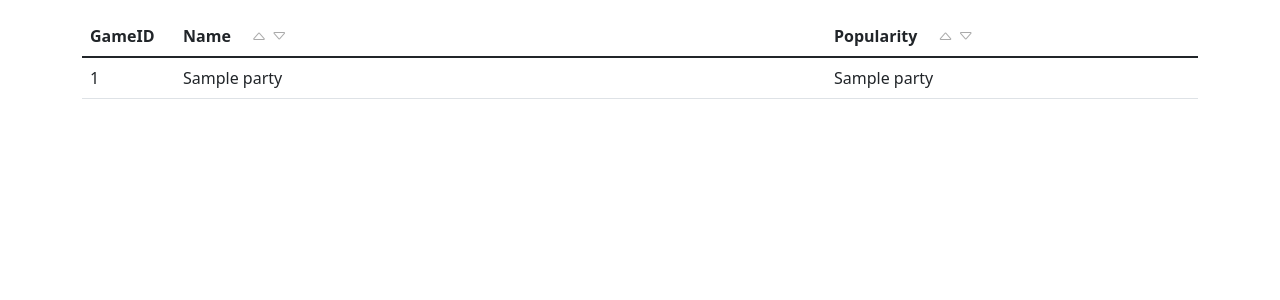
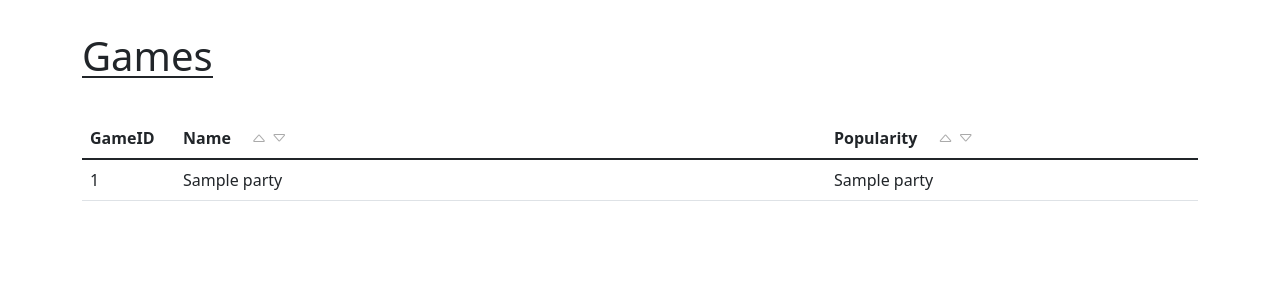
Before and after one commit to wbjeon2k/CSE421DB, a Flask app: page /games/ in a window 1280 px wide. Shown: the part 56-356 px from the top of the page. Run offline with Flask 2, Linux system fonts and the light colour scheme; a database or web service that is not in the repository returns one stand-in record (values such as "Sample title"); parts of the project's set-up code (start-up, migrations or seed data) failed here and were passed over; some libraries are stand-ins or nearby versions.

Commit message:
Add page title block

```diff
--- a/web/static/css/base.css
+++ b/web/static/css/base.css
@@ -1,3 +1,15 @@
+.page-title {
+    border-bottom: 2px solid currentColor;
+    display: inline-block;
+    line-height: 1;
+    text-shadow:
+        2px 2px white,
+        2px -2px white,
+        -2px 2px white,
+        -2px -2px white;
+    margin: 0.5em 0 1em 0;
+}
+
 nav.navbar {
     margin-bottom: 1em;
 }
--- a/web/templates/base.html
+++ b/web/templates/base.html
@@ -53,6 +53,7 @@
     </nav>
     {% endblock %}
     <div class="container">
+        <h1 class="page-title">{% block page_title %}{% endblock %}</h1>
         {% block content %}
         <button type="button" class="btn btn-primary" onclick="location.href = '/login/'">login test</button>
         <button type="button" class="btn btn-primary" onclick="location.href = '/register/'">register test</button>
--- a/web/templates/games.html
+++ b/web/templates/games.html
@@ -5,8 +5,9 @@
 <link rel="stylesheet" href="{{ url_for('static', filename='css/tablelist.css') }}">
 {% endblock %}
 
+{% block page_title %}Games{% endblock %}
+
 {% block content %}
-
 <table class="table table-hover">
   <thead>
     <tr>
```
